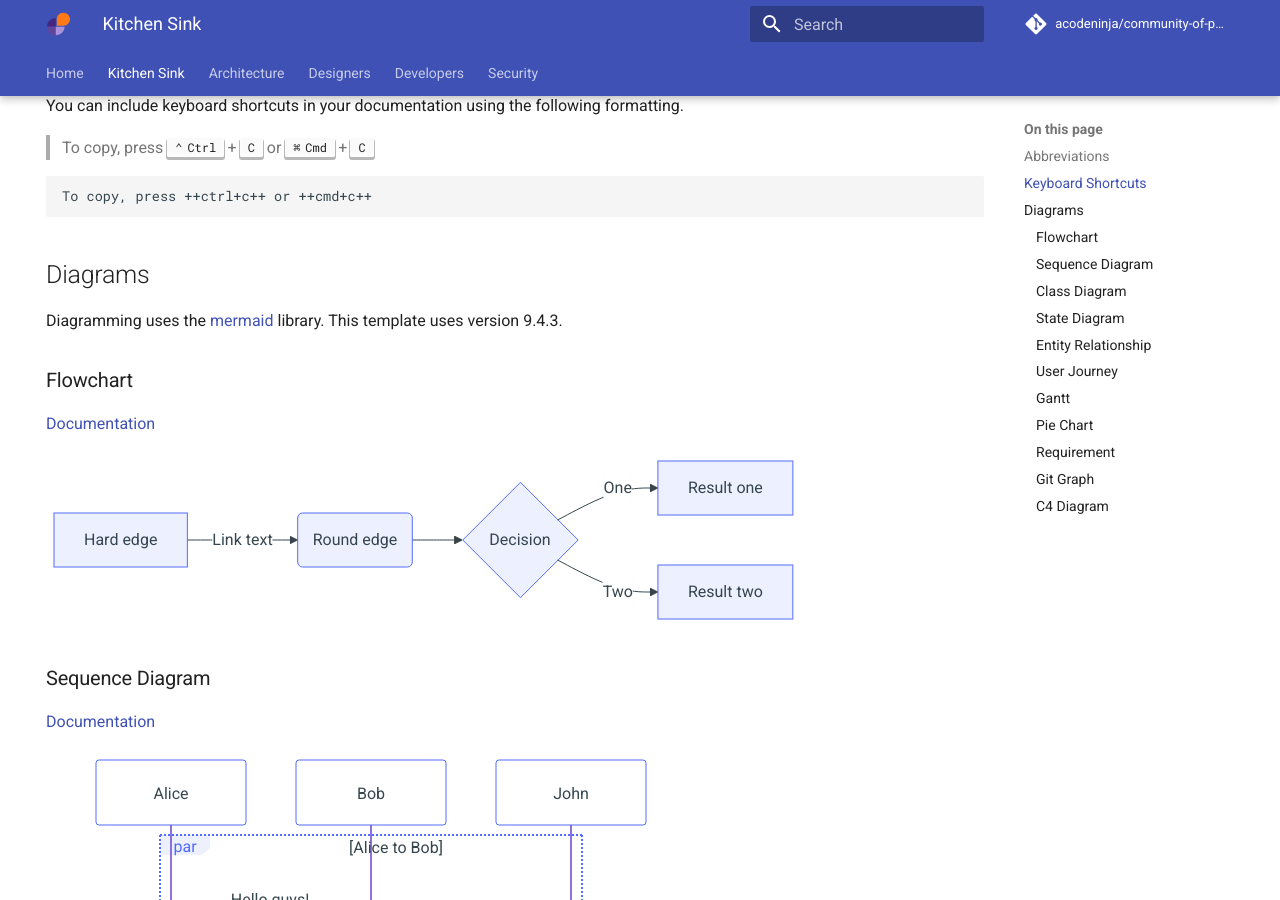
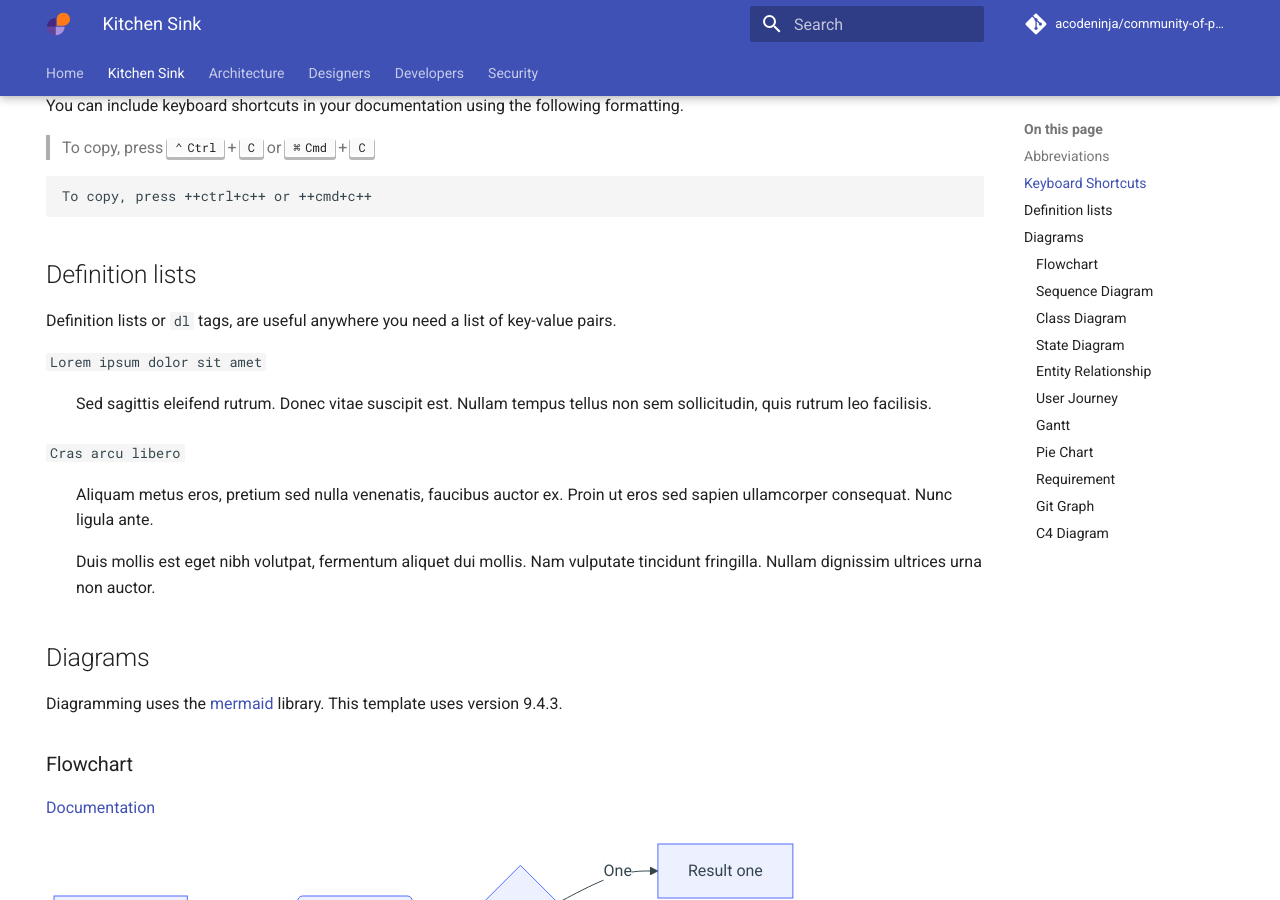
Before and after one commit to acodeninja/community-of-practice-template, an MkDocs documentation site: the page built from docs/kitchen-sink.md, in a window 1280 px wide and 900 px high, scrolled down 556 px. Built offline with MkDocs 1.6.1 and Material for MkDocs 9.7.7, drawn with Linux system fonts in a browser that asks for light colours; comment, search, counter and statistics services are not loaded.

Commit message:
Add definition lists

````diff
--- a/docs/kitchen-sink.md
+++ b/docs/kitchen-sink.md
@@ -31,6 +31,24 @@ You can include keyboard shortcuts in your documentation using the following for
 To copy, press ++ctrl+c++ or ++cmd+c++
 ```
 
+## Definition lists
+
+Definition lists or `dl` tags, are useful anywhere you need a list of key-value pairs.
+
+`Lorem ipsum dolor sit amet`
+
+:   Sed sagittis eleifend rutrum. Donec vitae suscipit est. Nullam tempus
+tellus non sem sollicitudin, quis rutrum leo facilisis.
+
+
+`Cras arcu libero`
+
+:   Aliquam metus eros, pretium sed nulla venenatis, faucibus auctor ex. Proin
+ut eros sed sapien ullamcorper consequat. Nunc ligula ante.
+
+    Duis mollis est eget nibh volutpat, fermentum aliquet dui mollis.
+    Nam vulputate tincidunt fringilla.
+    Nullam dignissim ultrices urna non auctor.
 
 ## Diagrams
 
--- a/mkdocs.production.yml
+++ b/mkdocs.production.yml
@@ -6,6 +6,7 @@ markdown_extensions:
   - attr_list
   - abbr
   - pymdownx.keys
+  - def_list
   - toc:
       permalink: true
       title: On this page
--- a/mkdocs.yml
+++ b/mkdocs.yml
@@ -29,6 +29,7 @@ markdown_extensions:
   - attr_list
   - abbr
   - pymdownx.keys
+  - def_list
   - toc:
       permalink: true
       title: On this page
````
